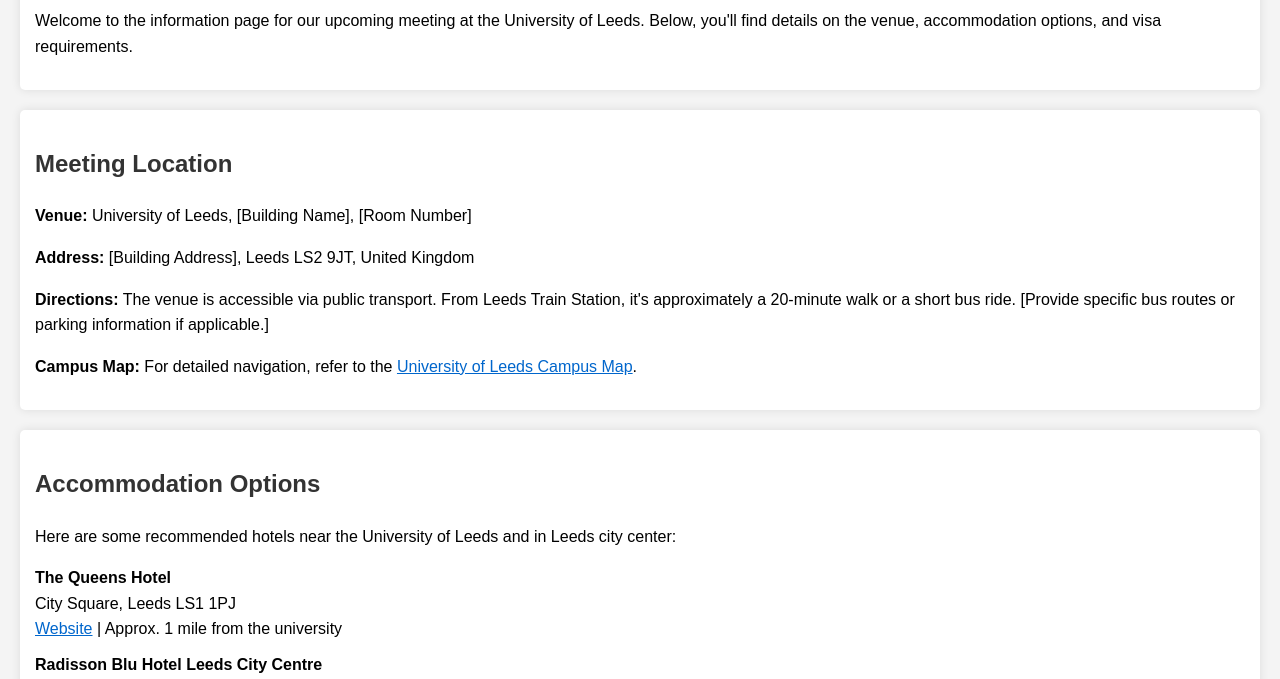
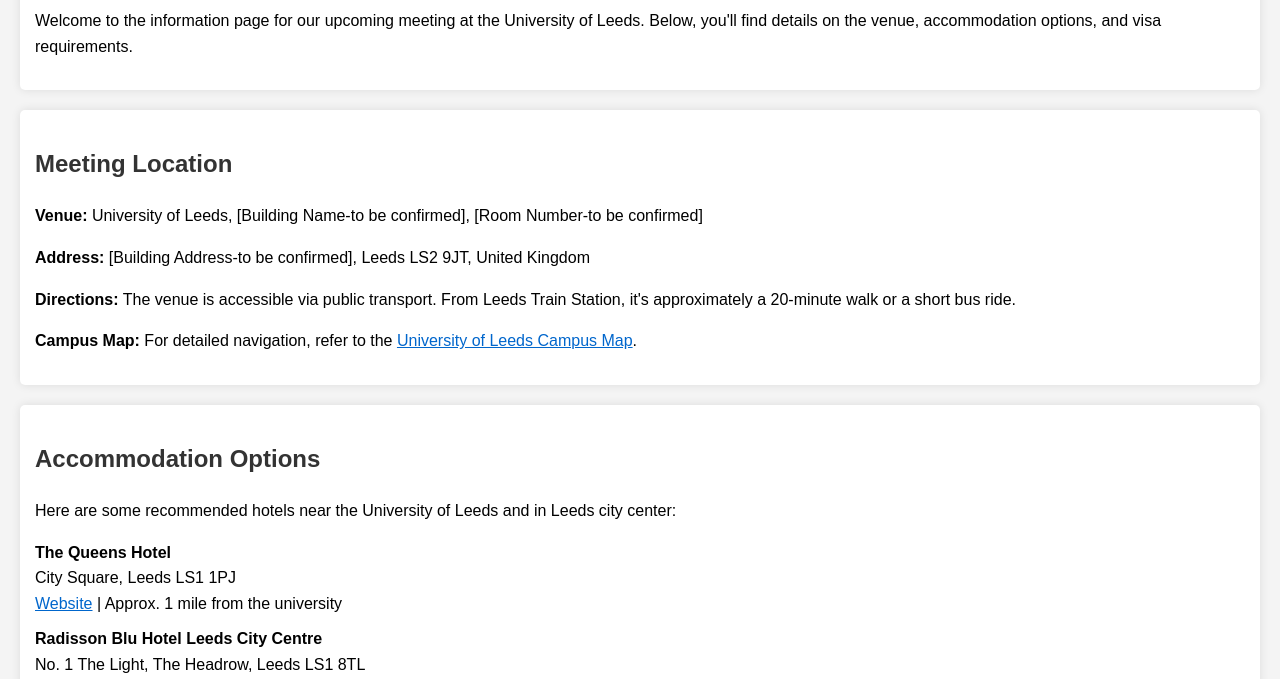
Before and after one commit to Nouran-Khallaf/leeds-meeting-may2025, a plain HTML site: page index.html in a window 1280 px wide. Shown: the part 121-800 px from the top of the page. Drawn offline with Linux system fonts and the light colour scheme.

Commit message:
Update index.html

```diff
--- a/index.html
+++ b/index.html
@@ -42,9 +42,9 @@
 
 <section id="location">
     <h2>Meeting Location</h2>
-    <p><strong>Venue:</strong> University of Leeds, [Building Name], [Room Number]</p>
-    <p><strong>Address:</strong> [Building Address], Leeds LS2 9JT, United Kingdom</p>
-    <p><strong>Directions:</strong> The venue is accessible via public transport. From Leeds Train Station, it's approximately a 20-minute walk or a short bus ride. [Provide specific bus routes or parking information if applicable.]</p>
+    <p><strong>Venue:</strong> University of Leeds, [Building Name-to be confirmed], [Room Number-to be confirmed]</p>
+    <p><strong>Address:</strong> [Building Address-to be confirmed], Leeds LS2 9JT, United Kingdom</p>
+    <p><strong>Directions:</strong> The venue is accessible via public transport. From Leeds Train Station, it's approximately a 20-minute walk or a short bus ride.</p>
     <p><strong>Campus Map:</strong> For detailed navigation, refer to the <a href="https://www.leeds.ac.uk/campusmap" target="_blank">University of Leeds Campus Map</a>.</p>
 </section>
 
@@ -70,7 +70,7 @@
         <li>
             <strong>Premier Inn Leeds City Centre (Leeds Arena)</strong><br>
             Hepworth Point, Clay Pit Lane, Leeds LS2 8BQ<br>
-            <a href="https://www.premierinn.com/gb/en/hotels/england/west-yorkshire/leeds/leeds-arena.html" target="_blank">Website</a> | Approx. 0.5 miles from the university
+            <a href="https://www.premierinn.com/gb/en/hotels/england/west-yorkshire/leeds/leeds-city-centre-leeds-arena.html?ARRdd=04&ARRmm=04&ARRyyyy=2025&NIGHTS=1&ROOMS=1&ADULT1=1&CHILD1=0&COT1=0&INTTYP1=DB&BRAND=PI" target="_blank">Website</a> | Approx. 0.5 miles from the university
         </li>
         <li>
             <strong>ibis Leeds Centre Marlborough Street</strong><br>
@@ -95,7 +95,7 @@
 </section>
 
 <footer>
-    <p>For any further questions or assistance, please contact Nouran Khallaf at [Your Email Address].</p>
+    <p>For any further questions or assistance, please contact Nouran Khallaf at [n.khallaf@leeds.ac.uk].</p>
 </footer>
 
 </body>
```
